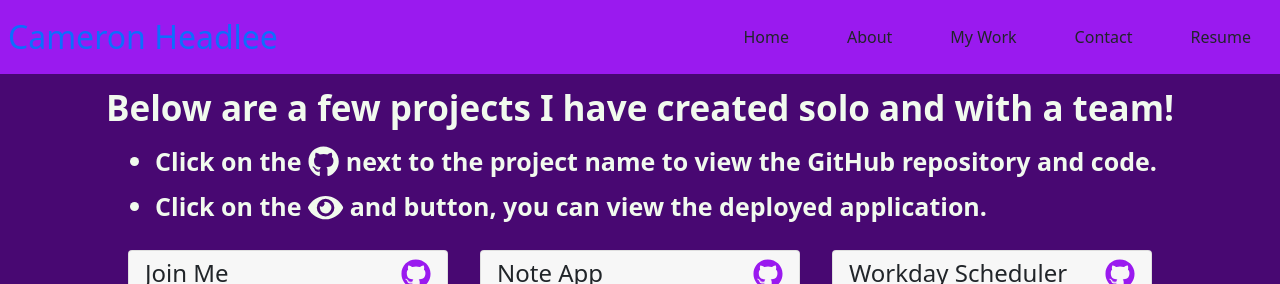
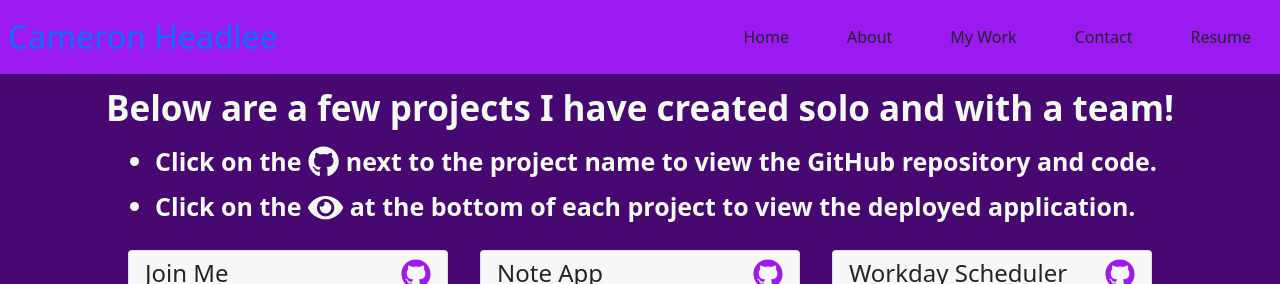
Before and after one commit to CameronHeadlee/R-Portfolio, a React (Create React App) app: page /Portfolio in a window 1280 px wide. Shown: the top 284 px of the page. Built offline with nearby package versions, Linux system fonts and the light colour scheme.

Commit message:
Fixed code format for readability.

```diff
--- a/src/components/pages/Portfolio.js
+++ b/src/components/pages/Portfolio.js
@@ -11,14 +11,20 @@ function Portfolio(props) {
       <div className="container">
           <div className="row">
           <div className="col d-flex justify-content-center">
-            <p className="below">Below are a few projects I have created solo and with a team!</p>
+            <p className="below">
+              Below are a few projects I have created solo and with a team!
+            </p>
           </div>
           </div>
           <div className="row">
           <div className="col d-flex justify-content-center">
             <ul className="description">
-                <li>Click on the <FontAwesomeIcon icon={["fab", "github"]} size="lg"/> next to the project name to view the GitHub repository and code.</li>
-                <li>Click on the <FontAwesomeIcon icon="eye" size="lg" /> and button, you can view the deployed application.</li>
+              <li>
+                Click on the <FontAwesomeIcon icon={["fab", "github"]} size="lg"/> next to the project name to view the GitHub repository and code.
+              </li>
+              <li>
+                Click on the <FontAwesomeIcon icon="eye" size="lg" /> at the bottom of each project to view the deployed application.
+              </li>
             </ul>
           </div>
           </div>
```
Lines whose indentation alone changed are shown as unchanged.
